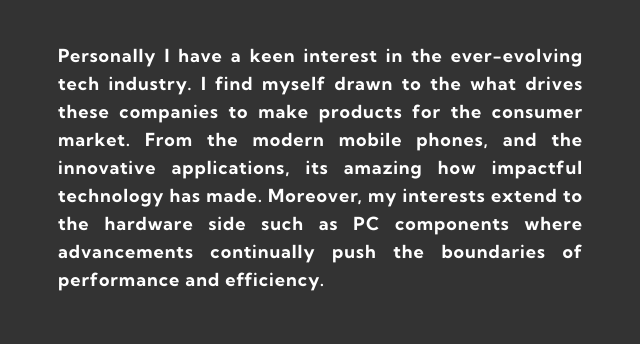
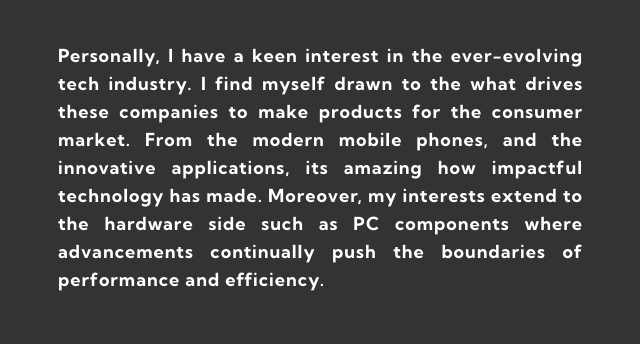
Before and after one commit to GabeRichmond/GabeRichmond.github.io, a plain HTML site: page about.html in a window 1280 px wide. Shown: the part 534-878 px from the top of the page, 602-1242 px from the left. Drawn offline with Linux system fonts and the light colour scheme.

Commit message:
initial commit

```diff
--- a/about.html
+++ b/about.html
@@ -59,7 +59,7 @@
                 <div class="about__text">
                     <p>An aspiring UI/UX Developer who aims to leverage concepts and skills acquired from study to a dynamic corporate setting. With a dedication to make an impact, I aim to provide fresh perspectives and innovative solutions through immersing myself in projects and cultivate my expertise in this industry.</p>
                     <p>Currently, I am a graduating student at Mapua University with a thesis focusing on contributing in the rapid growth of Machine Learning. Our Thesis aims to further optimize capable models. (More details at the section below)</p>
-                    <p>Personally I have a keen interest in the ever-evolving tech industry. I find myself drawn to the what drives these companies to make products for the consumer market. From the modern mobile phones, and the innovative applications, its amazing how impactful technology has made. Moreover, my interests extend to the hardware side such as PC components where advancements continually push the boundaries of performance and efficiency. </p>
+                    <p>Personally, I have a keen interest in the ever-evolving tech industry. I find myself drawn to the what drives these companies to make products for the consumer market. From the modern mobile phones, and the innovative applications, its amazing how impactful technology has made. Moreover, my interests extend to the hardware side such as PC components where advancements continually push the boundaries of performance and efficiency. </p>
                 </div>
             </div>
         </div>
```
